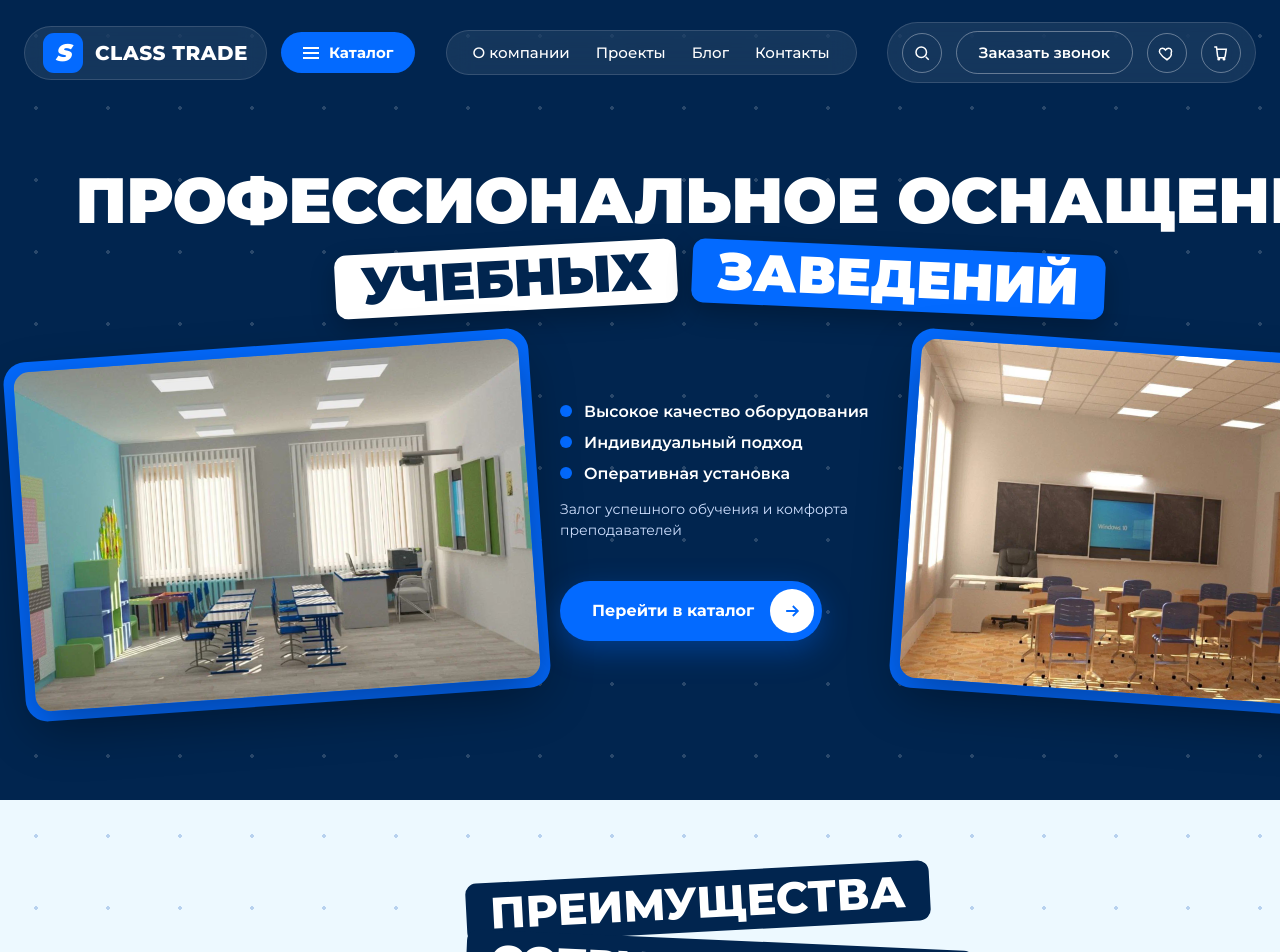
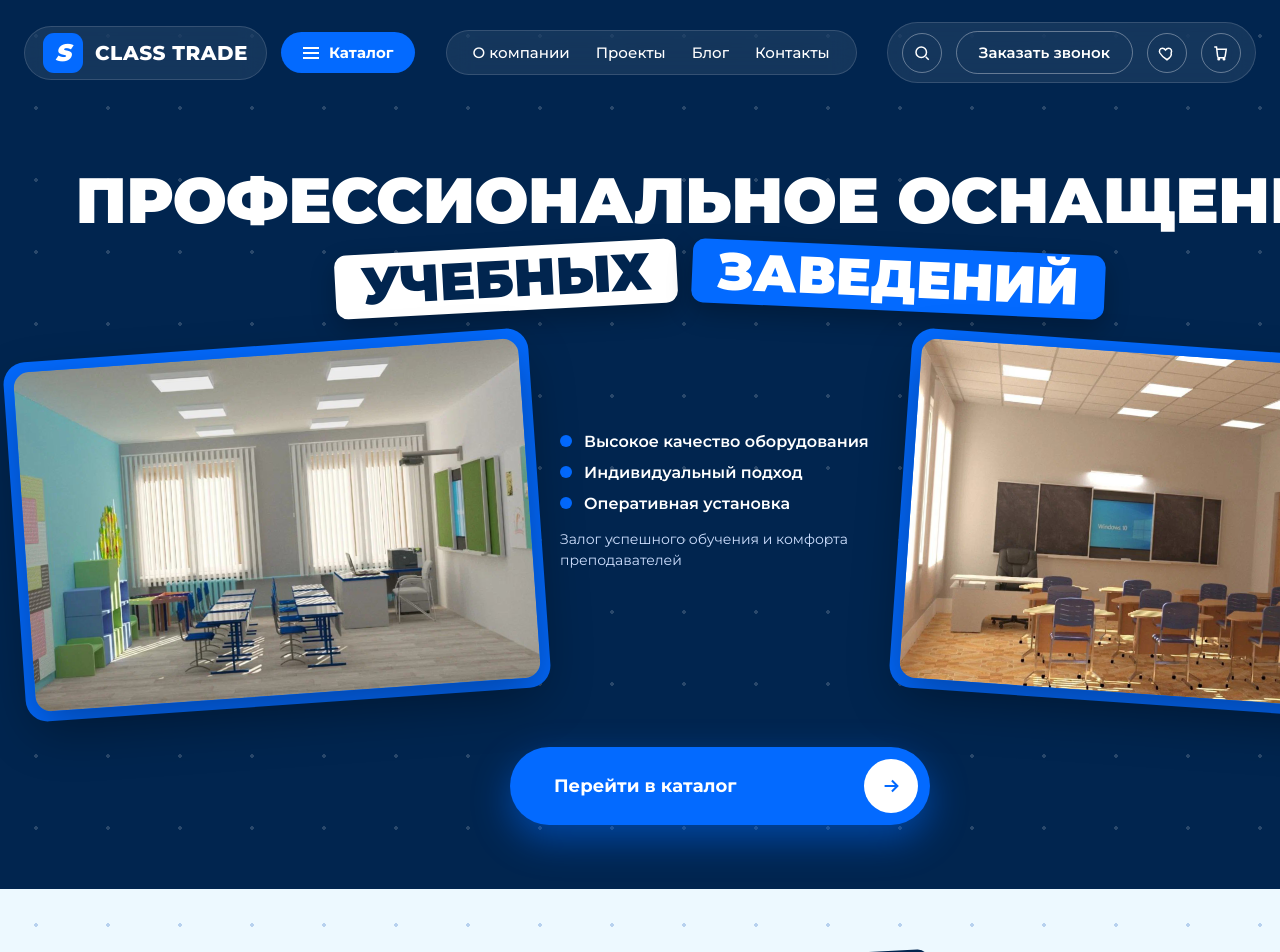
Before and after one commit to dkaratsapov-web/classtrade, a React (Vite) app: page / in a window 1280 px wide. Shown: the top 952 px of the page. Built offline with nearby package versions, Linux system fonts and the light colour scheme.

Commit message:
Hero: кнопка крупнее/шире/ниже по центру под фото + акцентное пульсирующее свечение

```diff
--- a/src/components/Hero.jsx
+++ b/src/components/Hero.jsx
@@ -34,20 +34,21 @@ export default function Hero() {
           <p className="hero__usp-note">
             Залог успешного обучения и комфорта преподавателей
           </p>
-          <div className="hero__cta">
-            <button className="btn-hero">
-              <span className="btn-hero__label">Перейти в каталог</span>
-              <span className="btn-hero__icon">
-                <ArrowIcon size={20} stroke="#036aff" />
-              </span>
-            </button>
-          </div>
         </div>
 
         <div className="hero__photo hero__photo--right">
           <img src="assets/hero-2.png" alt="" />
         </div>
       </div>
+
+      <div className="hero__cta">
+        <button className="btn-hero">
+          <span className="btn-hero__label">Перейти в каталог</span>
+          <span className="btn-hero__icon">
+            <ArrowIcon size={22} stroke="#036aff" />
+          </span>
+        </button>
+      </div>
     </section>
   )
 }
--- a/src/index.css
+++ b/src/index.css
@@ -434,34 +434,46 @@ body {
 }
 .hero__cta {
   display: flex;
-  justify-content: flex-start;
+  justify-content: center;
   align-items: center;
-  gap: 12px;
+  margin-top: 52px;
 }
 
-/* Анимированная дизайнерская кнопка hero */
+/* Анимированная акцентная кнопка hero — крупная, широкая */
+@keyframes heroBtnPulse {
+  0%,
+  100% {
+    box-shadow: 0 14px 36px rgba(3, 106, 255, 0.45);
+  }
+  50% {
+    box-shadow: 0 16px 52px rgba(3, 106, 255, 0.75);
+  }
+}
 .btn-hero {
   position: relative;
   display: inline-flex;
   align-items: center;
-  gap: 16px;
+  justify-content: space-between;
+  gap: 22px;
+  min-width: 420px;
   background: var(--blue);
   color: #fff;
   border: none;
   border-radius: var(--r-pill);
-  padding: 8px 8px 8px 32px;
+  padding: 12px 12px 12px 44px;
   font-family: inherit;
   font-weight: 700;
-  font-size: 16px;
+  font-size: 18px;
   cursor: pointer;
   overflow: hidden;
-  box-shadow: 0 10px 30px rgba(3, 106, 255, 0.35);
+  animation: heroBtnPulse 2.4s ease-in-out infinite;
   transition: transform 0.2s ease, box-shadow 0.3s ease, background 0.3s ease;
 }
 .btn-hero:hover {
   transform: translateY(-2px);
   background: #1f7bff;
-  box-shadow: 0 16px 42px rgba(3, 106, 255, 0.55);
+  animation-play-state: paused;
+  box-shadow: 0 18px 54px rgba(3, 106, 255, 0.8);
 }
 .btn-hero:active {
   transform: translateY(0) scale(0.98);
@@ -473,13 +485,14 @@ body {
 .btn-hero__icon {
   position: relative;
   z-index: 1;
-  width: 44px;
-  height: 44px;
+  width: 54px;
+  height: 54px;
   border-radius: 50%;
   background: #fff;
   display: flex;
   align-items: center;
   justify-content: center;
+  flex: none;
   transition: transform 0.25s ease;
 }
 .btn-hero:hover .btn-hero__icon {
```
